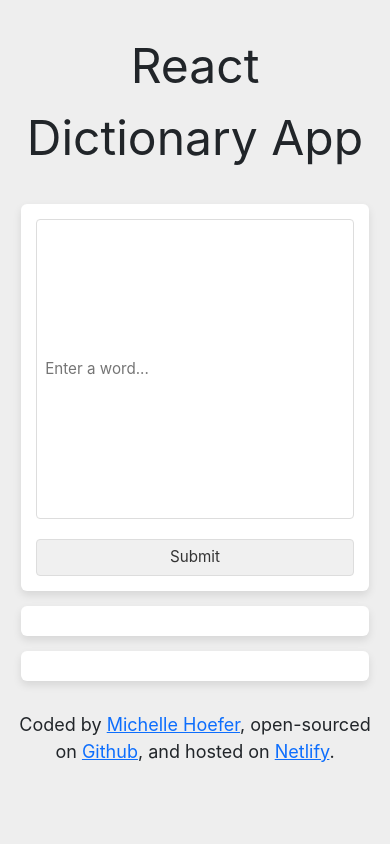
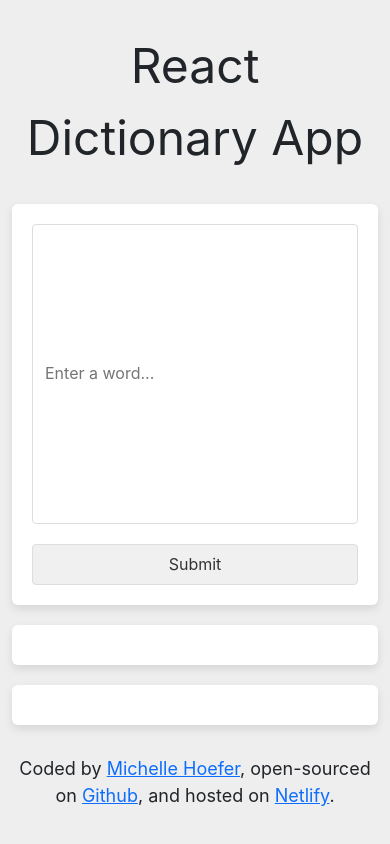
Before and after one commit to MichelleHoefer/react-dictionary-project, a React (Create React App) app: page / in a window 390 px wide. Built offline with nearby package versions, Linux system fonts and the light colour scheme; no server answers.

Commit message:
more tweaks to responsiveness after checking on mobile

```diff
--- a/src/Dictionary.css
+++ b/src/Dictionary.css
@@ -35,25 +35,23 @@
 }
 
 @media (max-width: 768px) {
-  .dictionary-section {
-    max-width: 95%;
-    padding: 15px;
-    margin: 15px auto;
-  }
   .dictionary form {
     flex-direction: column;
     align-items: stretch;
   }
+
   .dictionary .search-bar,
   .dictionary .button {
     width: 100%;
     margin-left: 0;
+    padding: 10px 12px;
+    font-size: 1rem;
+    line-height: 1.2;
+    height: auto;
+    box-sizing: border-box;
   }
+
   .dictionary .button {
     margin-top: 10px;
   }
-
-  .dictionary section {
-    font-size: 0.95rem;
-  }
 }
```
